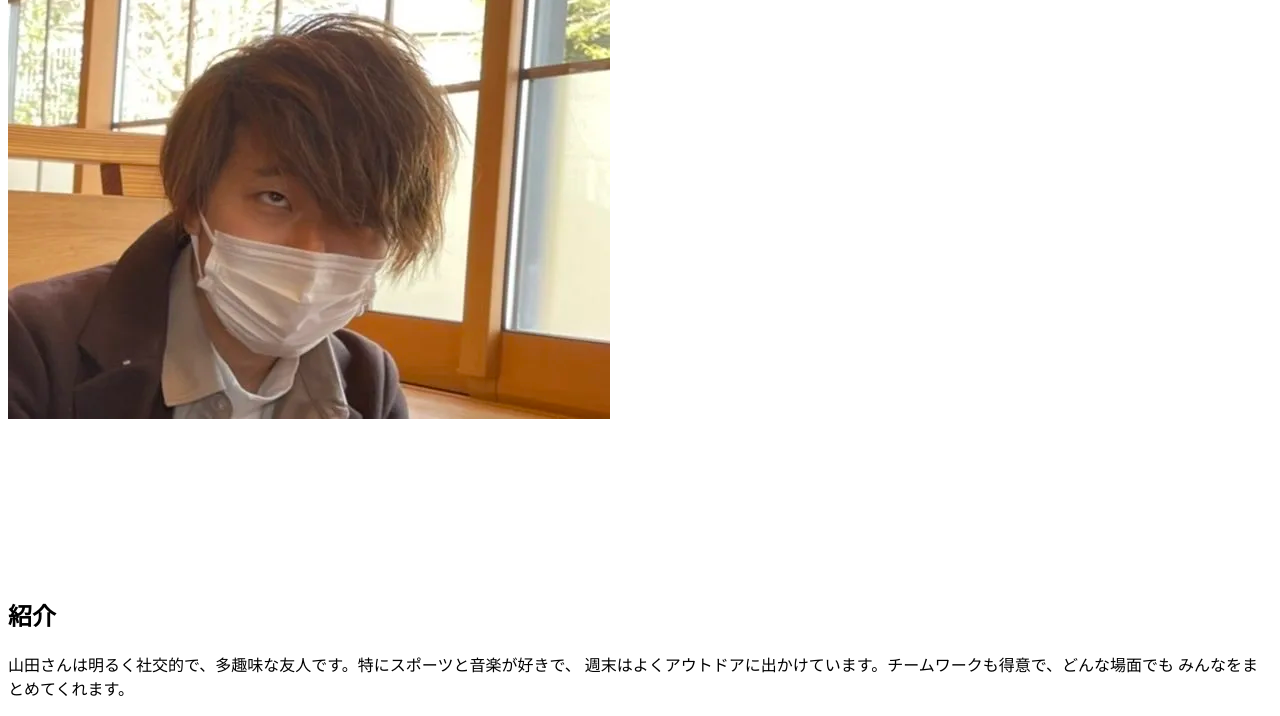
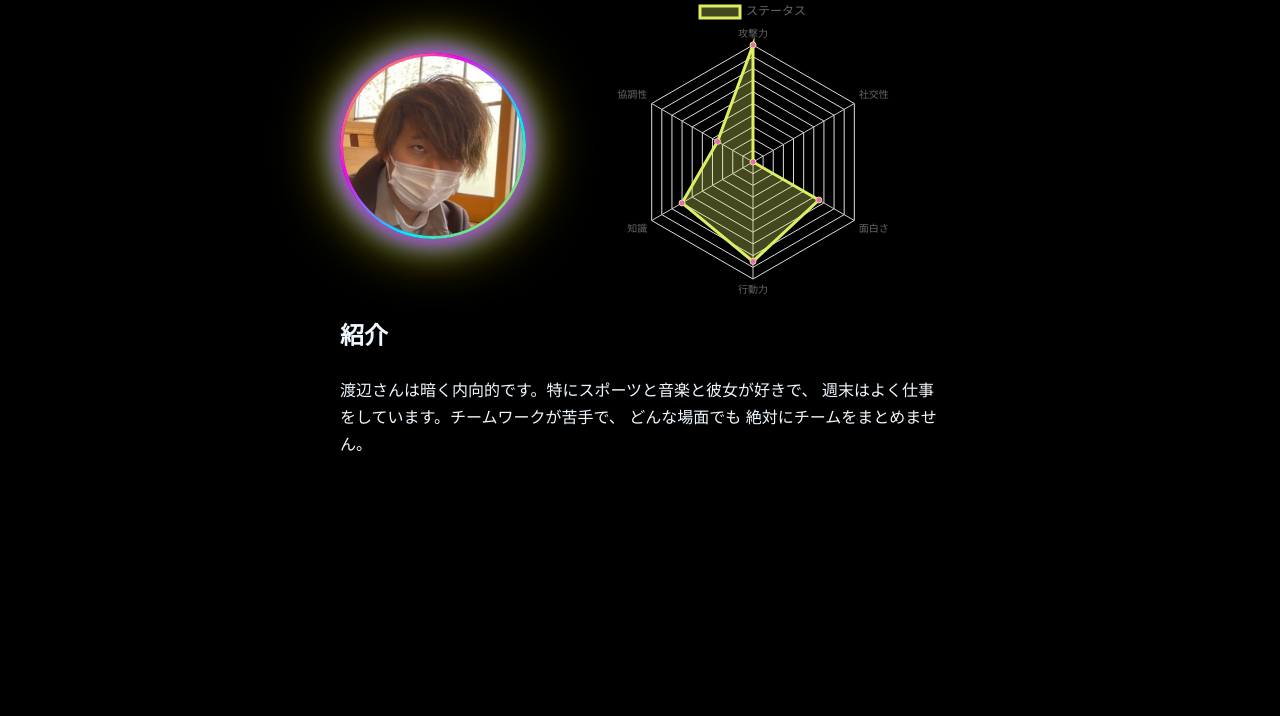
Before and after one commit to machi-machi-machi/vwp_programing, a plain HTML site: page yuto/yuto.html in a window 1280 px wide. Shown: the part 121-837 px from the top of the page. After the commit the page ends 800 px from the top, so only its background shows below. Drawn offline with nearby package versions, Linux system fonts and the light colour scheme.

Commit message:
suiyasen

```diff
--- a/yuto/yuto.css
+++ b/yuto/yuto.css
@@ -0,0 +1,61 @@
+body {
+  font-family: "Arial", sans-serif;
+  margin: 0;
+  padding: 0;
+  background: lch(0% 0 0);
+}
+
+.container {
+  width: min(600px, 100%);
+  margin: 0 auto;
+  text-align: center;
+  padding: 40px 0;
+}
+
+.name {
+  font-size: 32px;
+  margin-bottom: 10px;
+  color:aliceblue
+}
+
+.profile-area {
+  display: flex;         /* 要素を横置きする */
+  align-items: center;   /* 上下を中央揃え */
+  justify-content: center; /* 必要に応じて調整 */
+  gap: 40px;             /* 写真とチャートの間隔 */
+  margin-bottom: -30px;
+}
+
+.profile-img {
+  width: 180px;
+  height: 180px;
+  object-fit: cover;
+  border-radius: 50%;
+  margin-bottom: 30px;
+  border: 3px solid transparent;
+  background-image:
+    linear-gradient(#00000070, #00000070),
+    linear-gradient(135deg, #ffd700, #ff00f7, #00eaff, #ffd700);
+  background-origin: border-box;
+  background-clip: padding-box, border-box;
+ box-shadow:
+    0 0 24px #ff00f7,
+    0 0 30px #00eaff,
+    0 0 60px #ffd700;
+
+  position: relative;
+  overflow: hidden;
+  transition: 0.4s;
+}
+
+.chart-wrap {
+  width: 50%;
+  margin: 0 auto 30px;
+}
+
+.description {
+  text-align: left;
+  line-height: 1.7;
+  font-size: 16px;
+  color:aliceblue
+}
--- a/yuto/yuto.html
+++ b/yuto/yuto.html
@@ -4,7 +4,7 @@
 <meta charset="UTF-8">
 <meta name="viewport" content="width=device-width, initial-scale=1.0">
 <title>友達紹介ページ</title>
-<link rel="stylesheet" href="style.css">
+<link rel="stylesheet" href="yuto.css">
 
 <!-- Chart.js CDN -->
 <script src="https://cdn.jsdelivr.net/npm/chart.js"></script>
@@ -17,25 +17,27 @@
     <h1 class="name">渡辺　悠斗</h1>
 
     <!-- 写真 -->
-    <img src="img/yuto.webp" alt="プロフィール写真" class="profile-img">
+    <div class="profile-area">
+     <img src="img/yuto.webp" alt="悠斗の写真" class="profile-img">
 
-    <!-- レーダーチャート -->
-    <div class="chart-wrap">
-      <canvas id="radarChart"></canvas>
+     <!-- レーダーチャート -->
+     <div class="chart-wrap">
+       <canvas id="radarChart"></canvas>
+     </div>
     </div>
-
     <!-- 説明欄 -->
     <div class="description">
       <h2>紹介</h2>
       <p>
-        山田さんは明るく社交的で、多趣味な友人です。特にスポーツと音楽が好きで、
-        週末はよくアウトドアに出かけています。チームワークも得意で、どんな場面でも
-        みんなをまとめてくれます。
+        渡辺さんは暗く内向的です。特にスポーツと音楽と彼女が好きで、
+        週末はよく仕事をしています。チームワークが苦手で、
+        どんな場面でも
+        絶対にチームをまとめません。
       </p>
     </div>
 
   </div>
 
-<script src="script.js"></script>
+<script src="yuto.js"></script>
 </body>
 </html>
```
